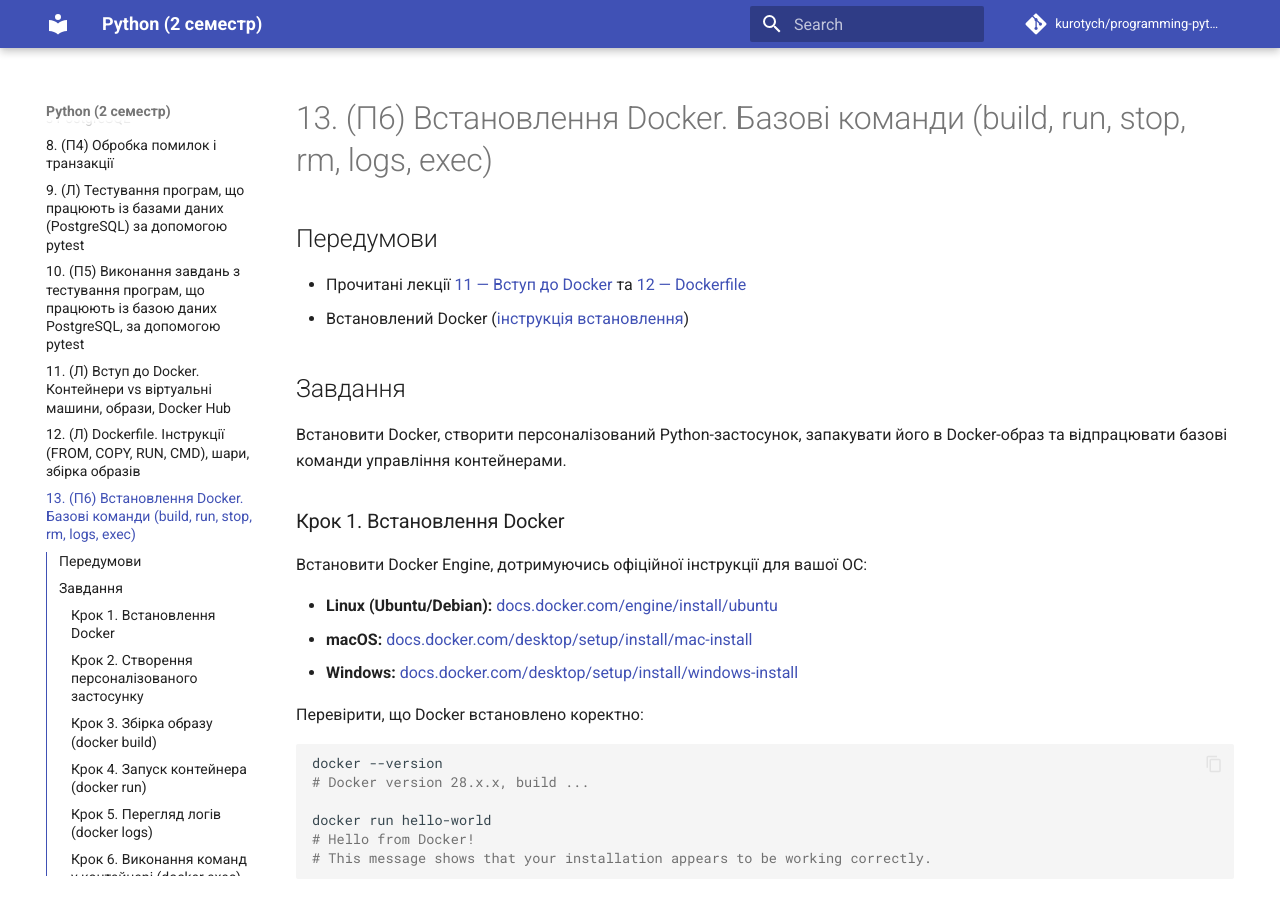
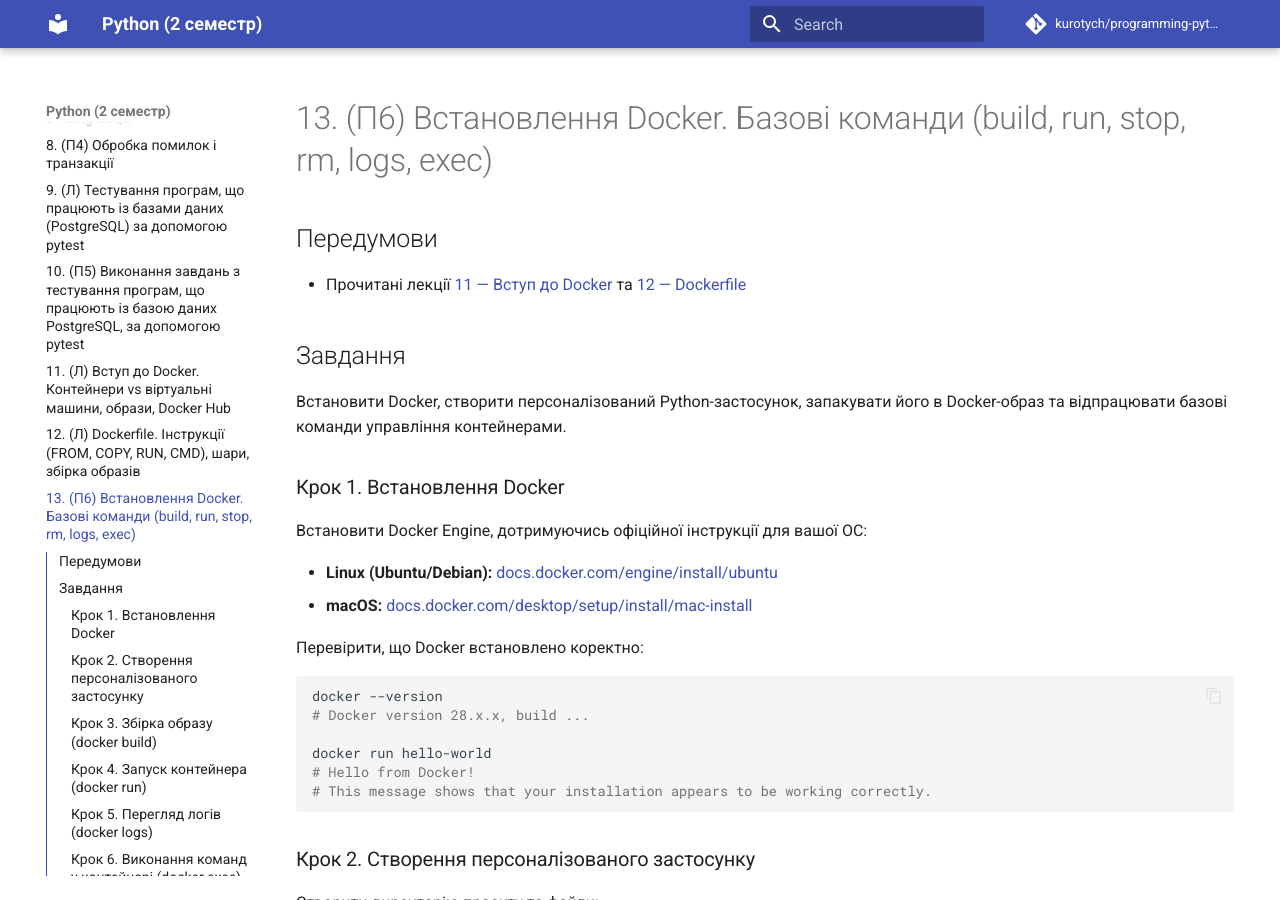
Before and after one commit to kurotych/programming-python-2sem, an MkDocs documentation site: the page built from docs/module1/13-docker-practice.md, in a window 1280 px wide and 900 px high. Built offline with MkDocs 1.6.1 and Material for MkDocs 9.7.7, drawn with Linux system fonts in a browser that asks for light colours; comment, search, counter and statistics services are not loaded.

Commit message:
Remove windows

```diff
--- a/docs/module1/13-docker-practice.md
+++ b/docs/module1/13-docker-practice.md
@@ -3,8 +3,6 @@
 ## Передумови
 
 - Прочитані лекції [11 — Вступ до Docker](/ua/courses/programming-2sem/module1/11-docker-lecture/) та [12 — Dockerfile](/ua/courses/programming-2sem/module1/12-dockerfile-lecture/)
-- Встановлений Docker ([інструкція встановлення](#крок-1-встановлення-docker))
-
 ## Завдання
 
 Встановити Docker, створити персоналізований Python-застосунок, запакувати його в Docker-образ та відпрацювати базові команди управління контейнерами.
@@ -15,7 +13,6 @@
 
 - **Linux (Ubuntu/Debian):** [docs.docker.com/engine/install/ubuntu](https://docs.docker.com/engine/install/ubuntu/)
 - **macOS:** [docs.docker.com/desktop/setup/install/mac-install](https://docs.docker.com/desktop/setup/install/mac-install/)
-- **Windows:** [docs.docker.com/desktop/setup/install/windows-install](https://docs.docker.com/desktop/setup/install/windows-install/)
 
 Перевірити, що Docker встановлено коректно:
 
```
